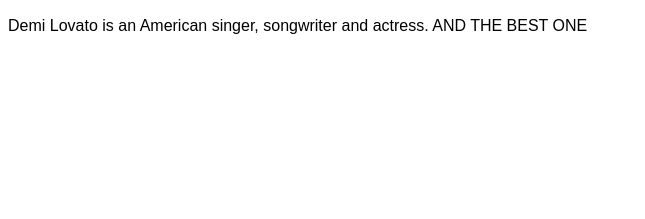
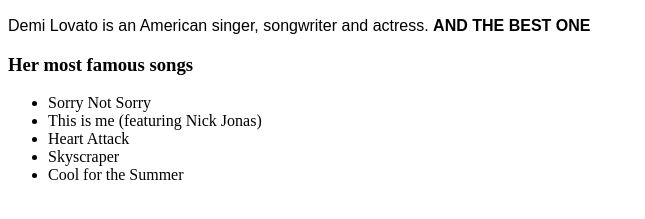
Before and after one commit to HarutM/homework2, a plain HTML site: page index.html in a window 1280 px wide. Shown: the part 425-644 px from the top of the page, without its empty margins (0-645 px from the left). Drawn offline with Linux system fonts and the light colour scheme.

Commit message:
Update index.html

```diff
--- a/index.html
+++ b/index.html
@@ -13,7 +13,16 @@
 
 <body>
 	 <img src="https://celebmafia.com/wp-content/uploads/2017/11/demi-lovato-photoshoot-november-2017-5.jpg" height="342" width="242"/>
-	  <p>Demi Lovato is an American singer, songwriter and actress. AND THE BEST ONE</p>
+	  <p>Demi Lovato is an American singer, songwriter and actress. <strong>AND THE BEST ONE</strong></p>
+
+	 <h3>Her most famous songs</h3>
+    <ul>
+      <li>Sorry Not Sorry</li>
+      <li>This is me (featuring Nick Jonas)</li>
+      <li>Heart Attack</li>
+      <li>Skyscraper</li>
+      <li>Cool for the Summer</li>
+    </ul>
 
 </body>
 
```
